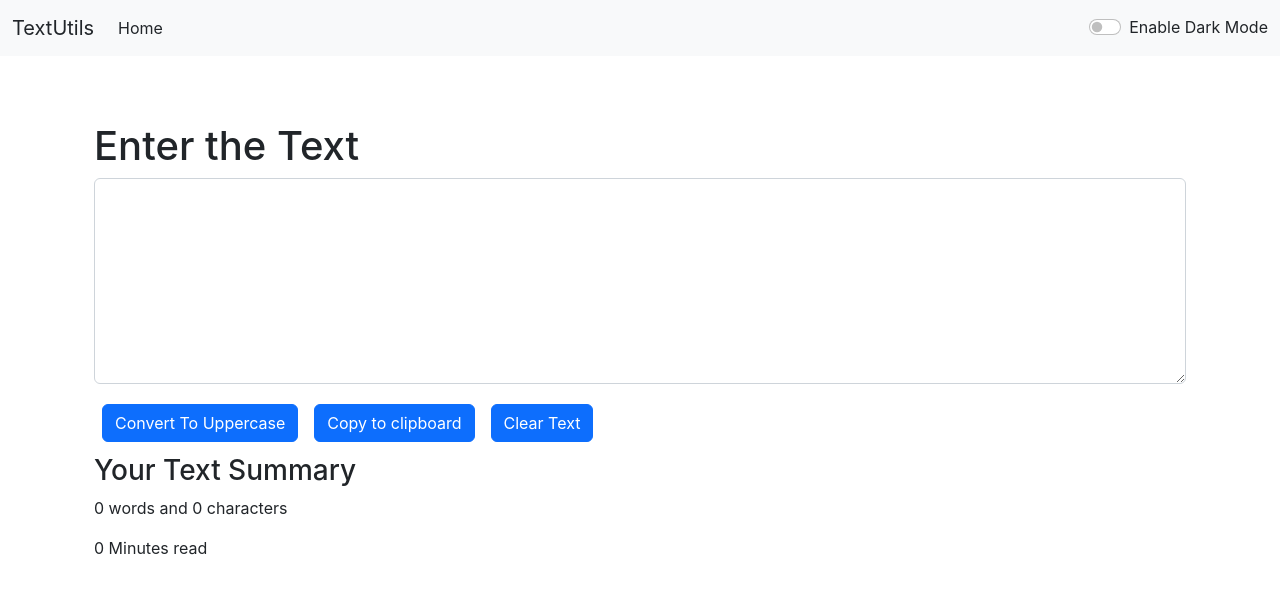
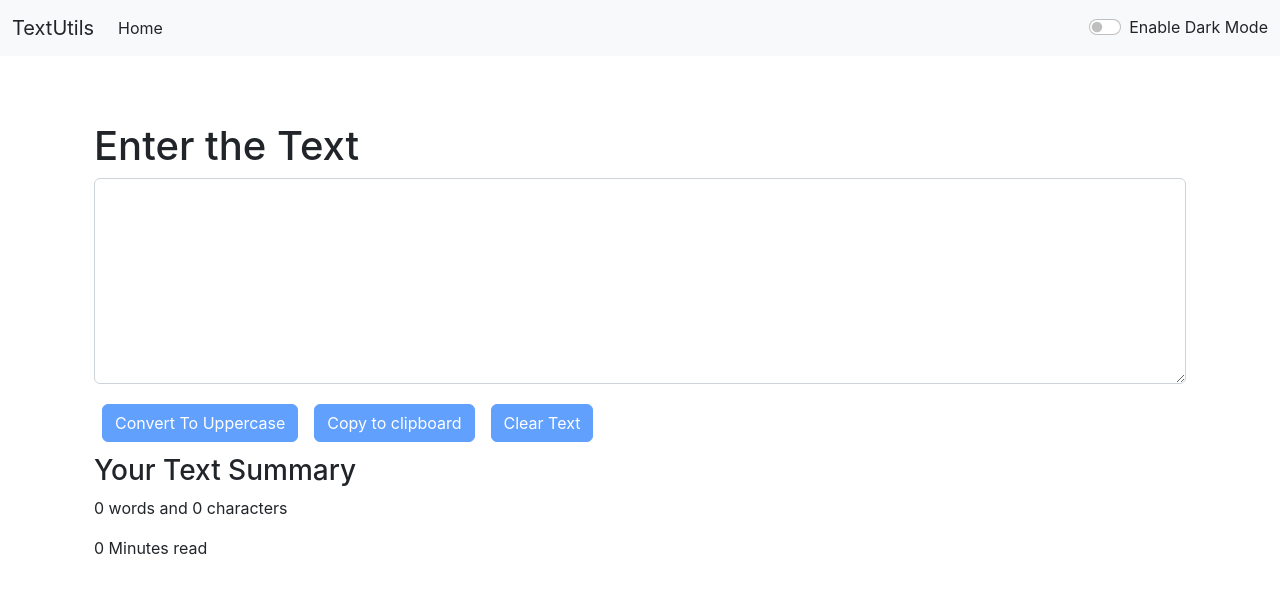
Before and after one commit to nitin1998/TextUtils-React, a React (Create React App) app: page / in a window 1280 px wide. Shown: the top 594 px of the page. Built offline with nearby package versions, Linux system fonts and the light colour scheme.

Commit message:
some fixes

```diff
--- a/src/components/TextForm.js
+++ b/src/components/TextForm.js
@@ -4,7 +4,6 @@ let flag = true;
 export default function TextForm(props) {
 
     let newText;
-
 
     const handleOnClick = () => {
         // console.log("Entered Text : " + text);
@@ -49,9 +48,9 @@ export default function TextForm(props) {
         <div className="mb-3">
             <textarea className="form-control" id="myBox" onChange={handleOnChange} rows="8" value={text}></textarea>
         </div>
-        <button className='btn btn-primary mx-2 my-1' onClick={handleOnClick}>{buttonText}</button>
-        <button className='btn btn-primary mx-2 my-1' onClick={handleCopyText}>Copy to clipboard</button>
-        <button className='btn btn-primary mx-2 my-1' onClick={handleClearText}>Clear Text</button>
+        <button disabled={text.length === 0} className='btn btn-primary mx-2 my-1' onClick={handleOnClick}>{buttonText}</button>
+        <button disabled={text.length === 0} className='btn btn-primary mx-2 my-1' onClick={handleCopyText}>Copy to clipboard</button>
+        <button disabled={text.length === 0} className='btn btn-primary mx-2 my-1' onClick={handleClearText}>Clear Text</button>
     </div>
     <div className='container my-2'>
         <h3>Your Text Summary</h3>
```
